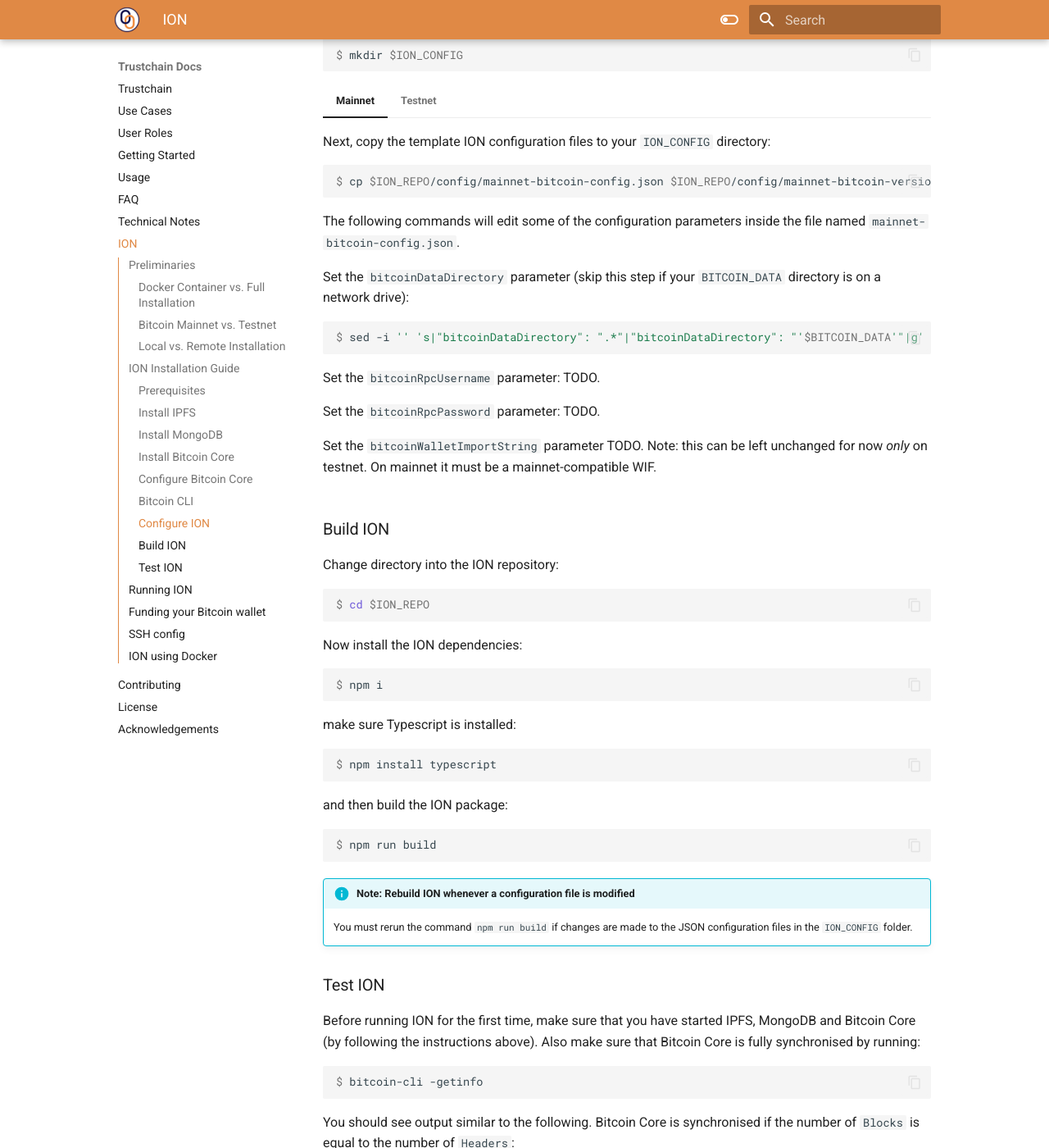
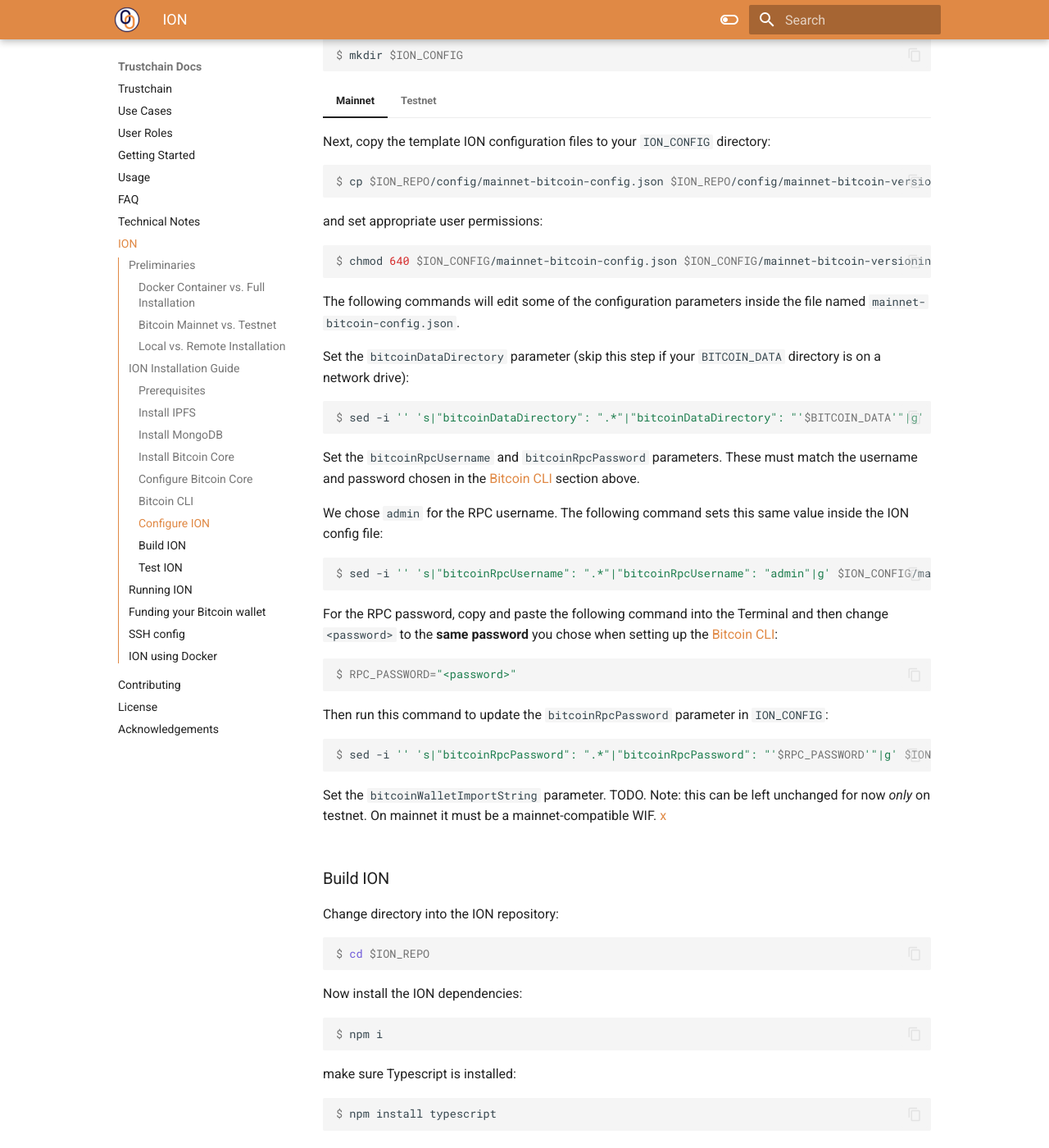
Before and after one commit to alan-turing-institute/trustchain, an MkDocs documentation site: the page built from docs/ion.md, in a window 1280 px wide and 1400 px high, scrolled down 8426 px. Shown: the whole window at 82% size. Built offline with MkDocs 1.6.1 and Material for MkDocs 9.7.7, drawn with Linux system fonts in a browser that asks for light colours; nearby versions of some CDN libraries; library files that are not in the unit come from our copies; some of the changed text lies outside the part shown.

Commit message:
Add commands to set user permissions on config files

````diff
--- a/docs/ion.md
+++ b/docs/ion.md
@@ -231,9 +231,9 @@
 === "Mainnet"
 
     Bitcoin configuration parameters will be stored in a file named `bitcoin.conf` inside the `$BITCOIN_DATA` folder.
-    The following command creates that file with the required parameters:
+    The following command creates that file with the required parameters and user permissions:
     ```console
-    $ echo "server=1\ndaemon=1\ntxindex=1\ndatadir=$BITCOIN_DATA\n\n" > $BITCOIN_DATA/bitcoin.conf
+    $ echo "server=1\ndaemon=1\ntxindex=1\ndatadir=$BITCOIN_DATA\n" > $BITCOIN_DATA/bitcoin.conf && chmod 640 $BITCOIN_DATA/bitcoin.conf
     ```
 
     To confirm these changes were made correctly, check the first three lines in the `bitcoin.conf` file by running:
@@ -251,9 +251,9 @@
 === "Testnet"
 
     Bitcoin configuration parameters will be stored in a file named `bitcoin.conf` inside the `$BITCOIN_DATA` folder.
-    The following command creates that file with the required parameters:
+    The following command creates that file with the required parameters and user permissions:
     ```console
-    $ echo "testnet=1\nserver=1\ndaemon=1\ntxindex=1\ndatadir=$BITCOIN_DATA\n\n" > $BITCOIN_DATA/bitcoin.conf
+    $ echo "testnet=1\nserver=1\ndaemon=1\ntxindex=1\ndatadir=$BITCOIN_DATA\n" > $BITCOIN_DATA/bitcoin.conf && chmod 640 $BITCOIN_DATA/bitcoin.conf
     ```
 
     To confirm these changes were made correctly, check the first three lines in the `bitcoin.conf` file by running:
@@ -414,6 +414,10 @@
     ```console
     $ cp $ION_REPO/config/mainnet-bitcoin-config.json $ION_REPO/config/mainnet-bitcoin-versioning.json $ION_REPO/config/mainnet-core-config.json $ION_REPO/config/mainnet-core-versioning.json $ION_CONFIG
     ```
+    and set appropriate user permissions:
+    ```console
+    $ chmod 640 $ION_CONFIG/mainnet-bitcoin-config.json $ION_CONFIG/mainnet-bitcoin-versioning.json $ION_CONFIG/mainnet-core-config.json $ION_CONFIG/mainnet-core-versioning.json
+    ```
 
     The following commands will edit some of the configuration parameters inside the file named `mainnet-bitcoin-config.json`.
 
@@ -422,17 +426,35 @@
     $ sed -i '' 's|"bitcoinDataDirectory": ".*"|"bitcoinDataDirectory": "'$BITCOIN_DATA'"|g' $ION_CONFIG/mainnet-bitcoin-config.json
     ```
 
-    Set the `bitcoinRpcUsername` parameter: TODO.
+    Set the `bitcoinRpcUsername` and `bitcoinRpcPassword` parameters. These must match the username and password chosen in the [Bitcoin CLI](#bitcoin-cli) section above.
 
-    Set the `bitcoinRpcPassword` parameter: TODO.
+    We chose `admin` for the RPC username. The following command sets this same value inside the ION config file:
+    ```console
+    $ sed -i '' 's|"bitcoinRpcUsername": ".*"|"bitcoinRpcUsername": "admin"|g' $ION_CONFIG/mainnet-bitcoin-config.json
+    ```
 
-    Set the `bitcoinWalletImportString` parameter TODO. Note: this can be left unchanged for now *only* on testnet. On mainnet it must be a mainnet-compatible WIF.
+    For the RPC password, copy and paste the following command into the Terminal and then change `<password>` to the **same password** you chose when setting up the [Bitcoin CLI](#bitcoin-cli):
+    ```console
+    $ RPC_PASSWORD="<password>"
+    ```
+
+    Then run this command to update the `bitcoinRpcPassword` parameter in `ION_CONFIG`:
+    ```console
+    $ sed -i '' 's|"bitcoinRpcPassword": ".*"|"bitcoinRpcPassword": "'$RPC_PASSWORD'"|g' $ION_CONFIG/mainnet-bitcoin-config.json
+    ```
+
+    Set the `bitcoinWalletImportString` parameter. TODO. Note: this can be left unchanged for now *only* on testnet. On mainnet it must be a mainnet-compatible WIF.
+    [x](https://learnmeabitcoin.com/technical/wif)
 
 === "Testnet"
 
     Next, copy the template ION configuration files to your `ION_CONFIG` directory:
     ```console
     $ cp $ION_REPO/config/testnet-bitcoin-config.json $ION_REPO/config/testnet-bitcoin-versioning.json $ION_REPO/config/testnet-core-config.json $ION_REPO/config/testnet-core-versioning.json $ION_CONFIG
+    ```
+    and set appropriate user permissions:
+    ```console
+    $ chmod 640 $ION_CONFIG/testnet-bitcoin-config.json $ION_CONFIG/testnet-bitcoin-versioning.json $ION_CONFIG/testnet-core-config.json $ION_CONFIG/testnet-core-versioning.json
     ```
 
     The following commands will edit some of the configuration parameters inside the file named `testnet-bitcoin-config.json`.
````
Also changed, not shown: other parts of docs/ion.md (+1 -1 lines).
